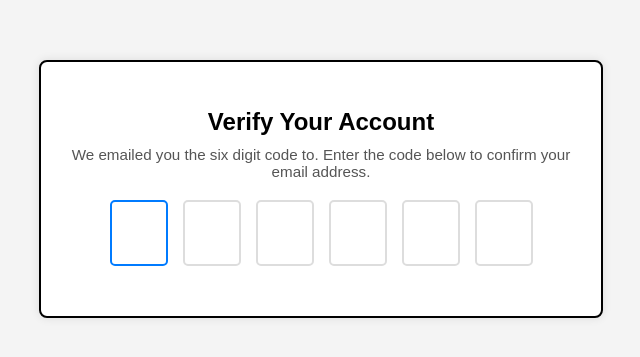
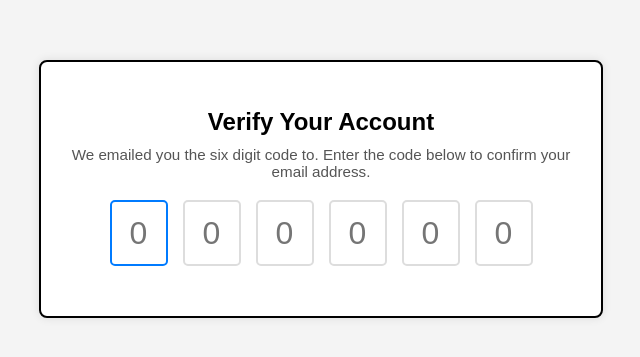
Before and after one commit to acciojob/OTP-NidhiSingh-25, a website: page main.html in a window 1280 px wide. Shown: the part 219-576 px from the top of the page, without its empty margins (319-959 px from the left). Drawn offline with Linux system fonts and the light colour scheme.

Commit message:
created a submission

```diff
--- a/main.html
+++ b/main.html
@@ -15,12 +15,12 @@
     </p>
 
     <div class="code-container">
-      <input type="text" maxlength="1" class="code">
-      <input type="text" maxlength="1" class="code">
-      <input type="text" maxlength="1" class="code">
-      <input type="text" maxlength="1" class="code">
-      <input type="text" maxlength="1" class="code">
-      <input type="text" maxlength="1" class="code">
+      <input type="text" maxlength="1" class="code" placeholder="0">
+      <input type="text" maxlength="1" class="code" placeholder="0">
+      <input type="text" maxlength="1" class="code" placeholder="0">
+      <input type="text" maxlength="1" class="code" placeholder="0">
+      <input type="text" maxlength="1" class="code" placeholder="0">
+      <input type="text" maxlength="1" class="code" placeholder="0">
     </div>
 
 
@@ -30,7 +30,7 @@
 </html>
 
 	<!-- the entire body must be written by student -->
-    <script type="text/javascript" src="./script.js">
+
 </script>
 
 </body>
```
Also changed, not shown: script.js (line endings or trailing spaces).
